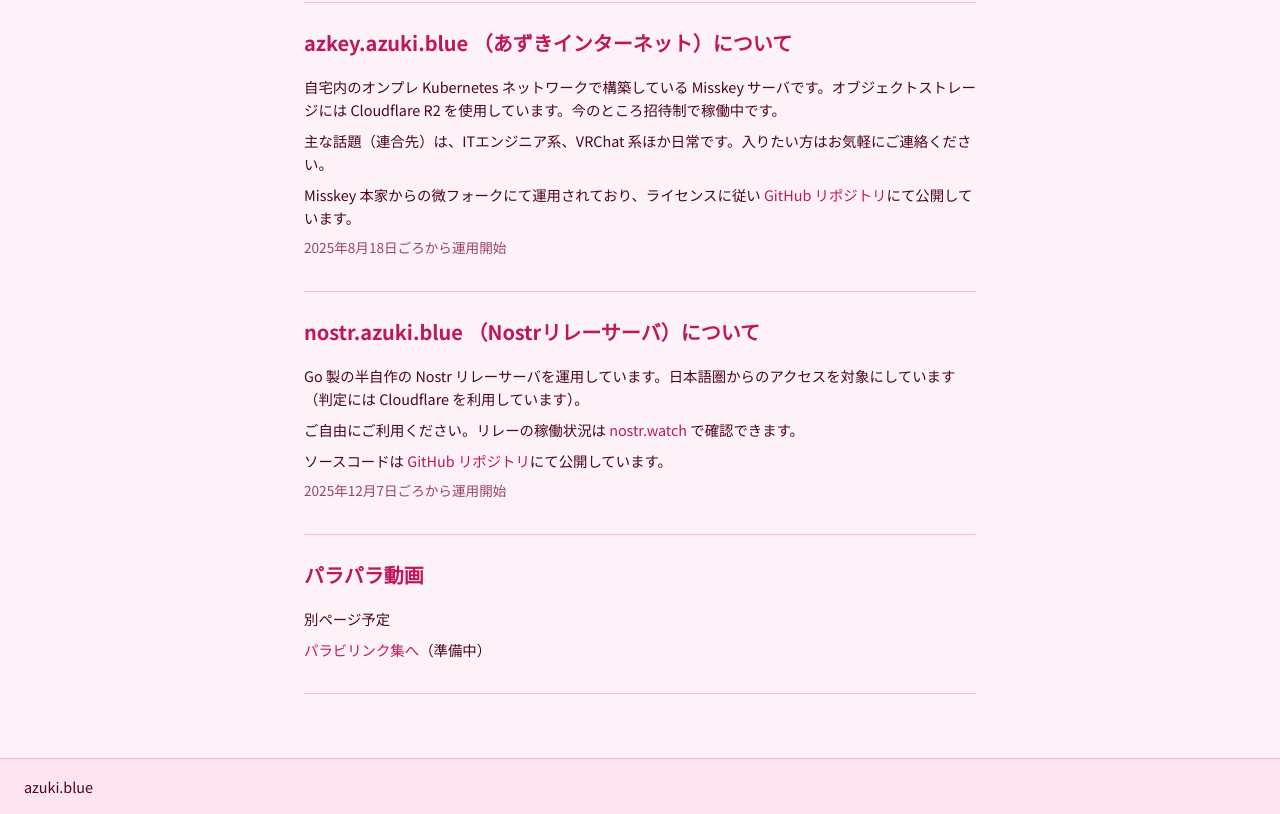
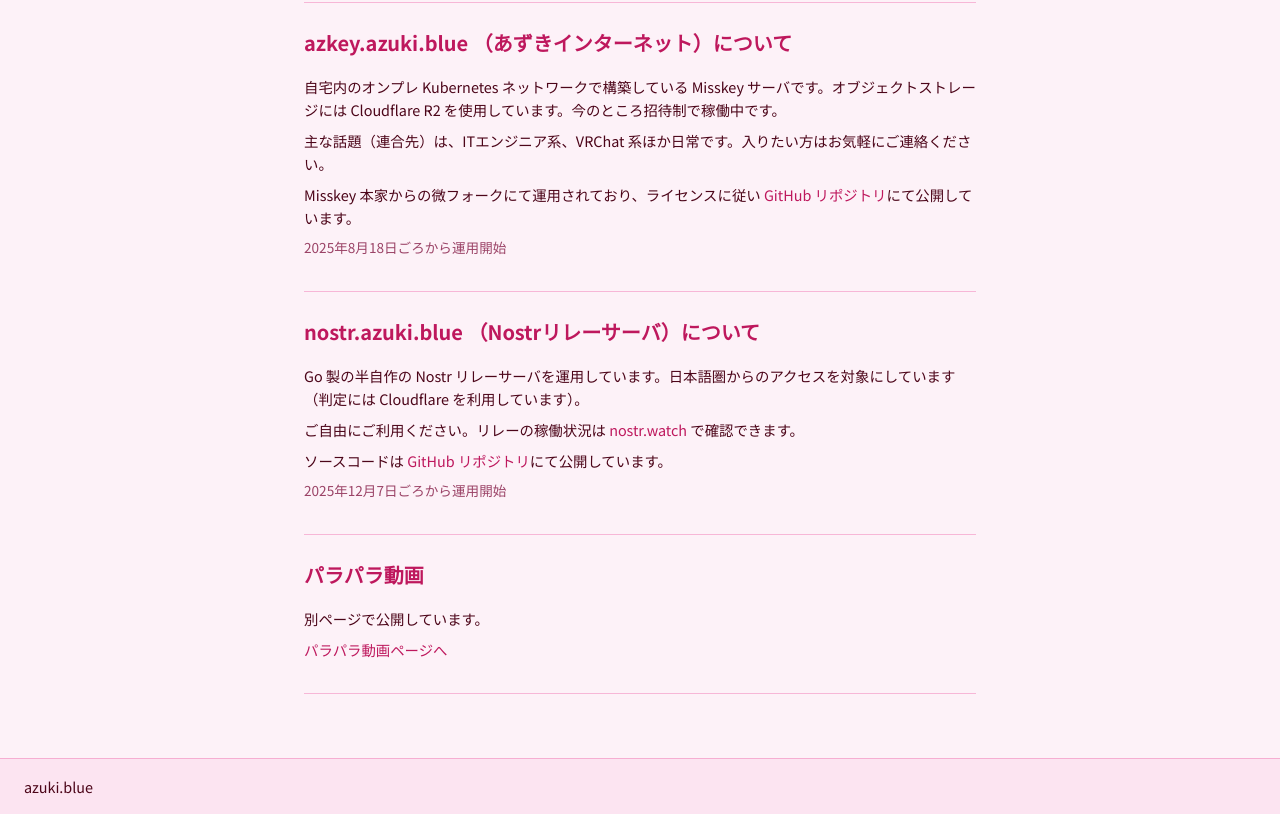
Before and after one commit to azuki774/about, an Astro site in the folder about/: page / in a window 1280 px wide. Shown: the part 1364-2178 px from the top of the page. Built offline with nearby package versions, Linux system fonts and the light colour scheme; Astro itself is replaced by a stand-in of ours.

Commit message:
fix: update parapara page link copy

```diff
--- a/about/src/pages/index.astro
+++ b/about/src/pages/index.astro
@@ -92,8 +92,8 @@ import Section from "../components/Section.astro";
 
     <section id="parapara" class="parapara-section">
       <h2>パラパラ動画</h2>
-      <p>別ページ予定</p>
-      <p><a href="/paravi/">パラビリンク集へ</a>（準備中）</p>
+      <p>別ページで公開しています。</p>
+      <p><a href="/paravi/">パラパラ動画ページへ</a></p>
     </section>
   </main>
 </BaseLayout>
```
